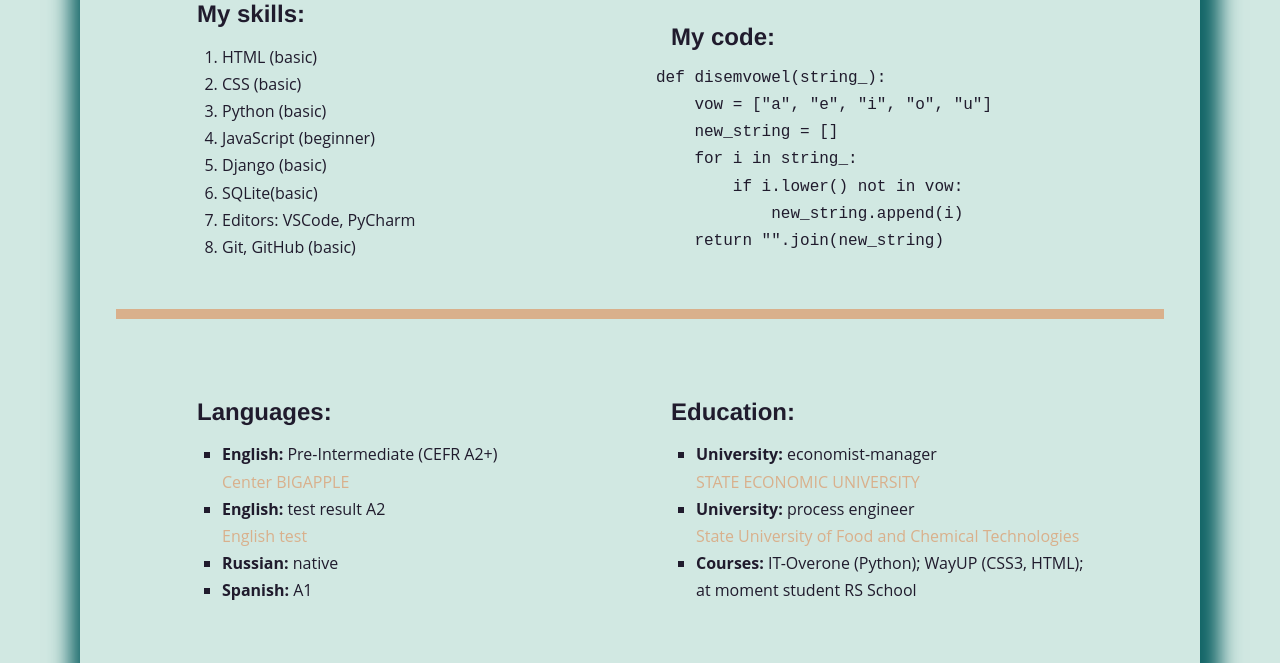
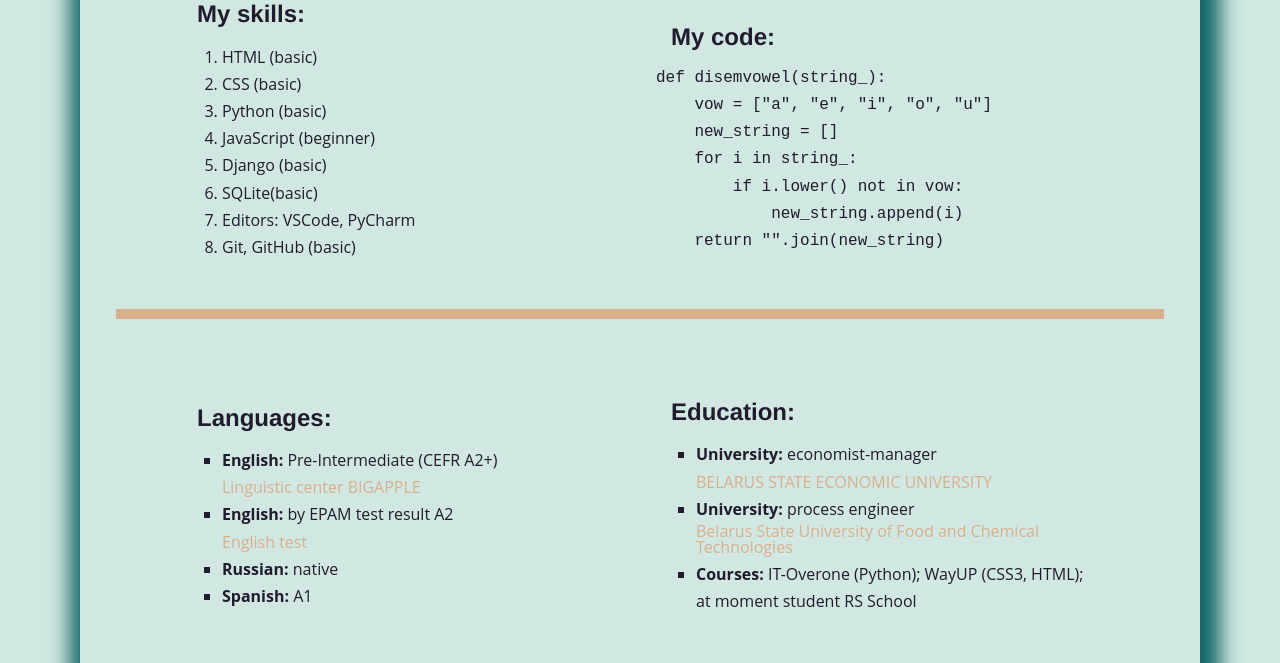
Before and after one commit to feminochka/rsschool-cv-stage0, a plain HTML site: page index.html in a window 1280 px wide. Shown: the part 931-1594 px from the top of the page. Drawn offline with Linux system fonts and the light colour scheme.

Commit message:
refactoring: change content

```diff
--- a/index.html
+++ b/index.html
@@ -96,8 +96,8 @@
                         Languages:
                     </h2>
                     <ul class="languages-list">
-                        <li><b>English:</b> Pre-Intermediate (CEFR A2+)<br><a class="hover" href="http://bigapple.by"><span>Center BIGAPPLE</span></a></li>
-                        <li><b>English:</b> test result A2<br><a class="hover" href="https://access.epam.com/auth/realms/plusx/protocol/openid-connect/auth?client_id=examinator-client&redirect_uri=https://examinator.epam.com/api/epam-sso&response_type=code&resource=https://examinator.epam.com&scope=email%20openid%20profile"><span>English test</span></a></li>
+                        <li><b>English:</b> Pre-Intermediate (CEFR A2+)<br><a class="hover" href="http://bigapple.by"><span>Linguistic сenter BIGAPPLE</span></a></li>
+                        <li><b>English:</b> by EPAM test result A2<br><a class="hover" href="https://access.epam.com/auth/realms/plusx/protocol/openid-connect/auth?client_id=examinator-client&redirect_uri=https://examinator.epam.com/api/epam-sso&response_type=code&resource=https://examinator.epam.com&scope=email%20openid%20profile"><span>English test</span></a></li>
                         <li><b>Russian:</b> native</li>
                         <li><b>Spanish:</b> A1</li>
                     </ul>
@@ -107,8 +107,8 @@
                         Education:
                     </h2>
                     <ul class="edication-list">
-                        <li><b>University:</b> economist-manager<br><a class="hover" href="http://bseu.by/"><span>STATE ECONOMIC UNIVERSITY</span></a></li>
-                        <li><b>University:</b> process engineer<br><a class="hover" href="https://bgut.mogilev.biz/"><span>State University of Food and Chemical Technologies</span></a></li>
+                        <li><b>University:</b> economist-manager<br><a class="hover" href="http://bseu.by/"><span>BELARUS STATE ECONOMIC UNIVERSITY</span></a></li>
+                        <li><b>University:</b> process engineer<br><a class="hover" href="https://bgut.mogilev.biz/"><span>Belarus State University of Food and Chemical Technologies</span></a></li>
                         <li><b>Courses:</b> IT-Overone (Python); WayUP (CSS3, HTML); at moment student RS School</li>
                     </ul>
                 </div>
```
